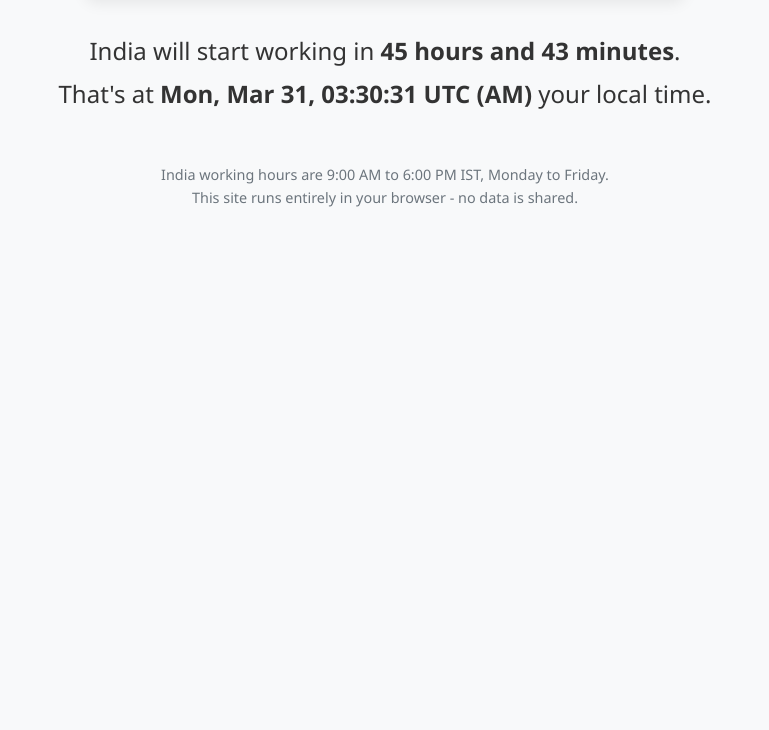
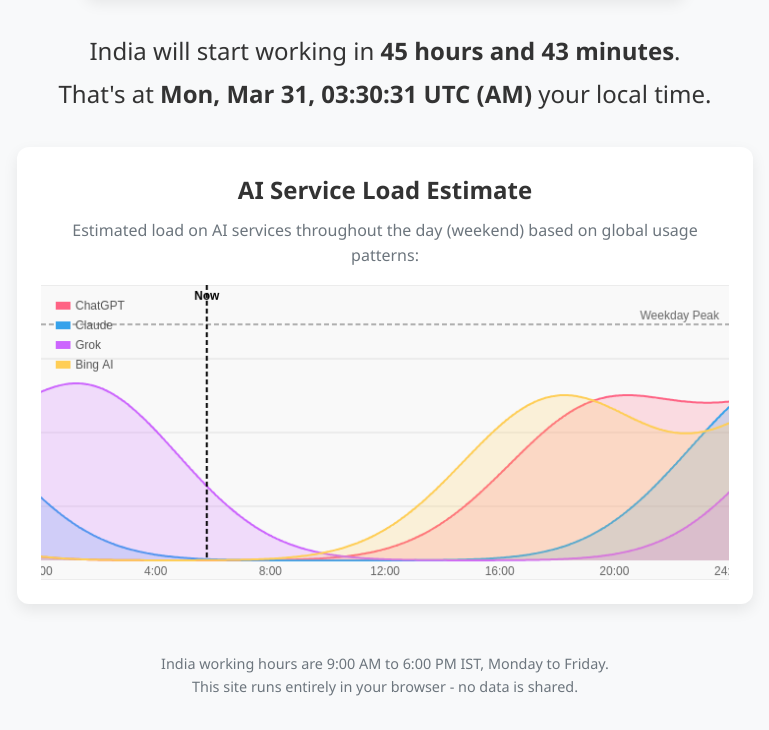
Before and after one commit to bobbigmac/is-india-working, a website built with Parcel: page index.html in a window 1280 px wide. Shown: the part 566-1296 px from the top of the page, without its empty margins (255-1024 px from the left). Before the commit the page ends 807 px from the top, so only its background shows below. Built offline with nearby package versions, Linux system fonts and the light colour scheme.

Commit message:
Basic graph

```diff
--- a/index.html
+++ b/index.html
@@ -28,6 +28,12 @@
 
         <div id="time-until" class="time-until"></div>
 
+        <div class="graph-container">
+            <h2>AI Service Load Estimate</h2>
+            <p class="graph-description">Estimated load on AI services throughout the day <span id="day-type"></span> based on global usage patterns:</p>
+            <canvas id="llm-load-graph" width="700" height="300"></canvas>
+        </div>
+
         <footer>
             <p>India working hours are 9:00 AM to 6:00 PM IST, Monday to Friday.</p>
             <p>This site runs entirely in your browser - no data is shared.</p>
--- /dev/null
+++ b/load-graph.js
@@ -0,0 +1,269 @@
+// llmLoadGraph.js
+// Render an LLM provider load graph into a provided canvas context, using user-local time and day
+
+export function renderLLMLoadGraph(canvas, options = {}) {
+  const ctx = canvas.getContext("2d");
+  const width = canvas.width;
+  const height = canvas.height;
+
+  const now = new Date();
+  const currentHour = now.getHours();
+  const isWeekend = now.getDay() === 0 || now.getDay() === 6;
+
+  // Update the day type text
+  const dayTypeElement = document.getElementById('day-type');
+  if (dayTypeElement) {
+    dayTypeElement.textContent = `(${isWeekend ? 'weekend' : 'weekday'})`;
+  }
+
+  const providers = [
+    {
+      name: "ChatGPT",
+      color: "#ff6384",
+      weekdayPeaks: [11, 17, 0],
+      weekendPeaks: [13, 18],
+      weekendScale: 0.7  // Weekend peaks are 70% of weekday peaks
+    },
+    {
+      name: "Claude",
+      color: "#36a2eb",
+      weekdayPeaks: [16, 20, 1],
+      weekendPeaks: [17, 21],
+      weekendScale: 0.65  // Weekend peaks are 65% of weekday peaks
+    },
+    {
+      name: "Grok",
+      color: "#cc65fe",
+      weekdayPeaks: [0, 18],
+      weekendPeaks: [1, 19],
+      weekendScale: 0.75  // Weekend peaks are 75% of weekday peaks
+    },
+    {
+      name: "Bing AI",
+      color: "#ffce56",
+      weekdayPeaks: [11, 17],
+      weekendPeaks: [12, 18],
+      weekendScale: 0.7  // Weekend peaks are 70% of weekday peaks
+    },
+  ];
+
+  function generateCurve(peaks, weekendScale = 1) {
+    // Generate points at 5-minute intervals (193 points for 24 hours)
+    const numPoints = 193; // 24 hours * 12 points per hour + 1 for wrapping
+    const points = new Array(numPoints).fill(0);
+
+    for (const peak of peaks) {
+      for (let i = 0; i < numPoints; i++) {
+        const hour = (i / 12); // Convert point index to hour
+        const dist = Math.min(
+          Math.abs(hour - peak),
+          Math.abs(hour - peak + 24),
+          Math.abs(hour - peak - 24)
+        );
+        // Tighter Gaussian falloff to maintain distinct peaks
+        const gaussian = Math.exp(-0.5 * (dist / 2.2) ** 2);
+        points[i] += gaussian;
+      }
+    }
+
+    // Normalize the values and apply weekend scaling if needed
+    const max = Math.max(...points);
+    return points.map(v => (v / max) * weekendScale);
+  }
+
+  const curves = providers.map(p => {
+    const peaks = isWeekend ? p.weekendPeaks : p.weekdayPeaks;
+    const scale = isWeekend ? p.weekendScale : 1;
+    return generateCurve(peaks, scale);
+  });
+
+  // Clear canvas
+  ctx.clearRect(0, 0, width, height);
+
+  // Background
+  ctx.fillStyle = "#f9f9f9";
+  ctx.fillRect(0, 0, width, height);
+
+  // Draw grid
+  ctx.strokeStyle = "#e0e0e0";
+  ctx.lineWidth = 1;
+
+  // Vertical grid lines (hours)
+  ctx.beginPath();
+  for (let i = 0; i <= 24; i += 2) {
+    const x = (i / 24) * width;
+    ctx.moveTo(x, 0);
+    ctx.lineTo(x, height);
+  }
+
+  // Horizontal grid lines
+  ctx.beginPath();
+  for (let i = 0; i <= 4; i++) {
+    const y = (i / 4) * height;
+    ctx.moveTo(0, y);
+    ctx.lineTo(width, y);
+  }
+  ctx.stroke();
+
+  // Draw x-axis labels (hours)
+  ctx.fillStyle = "#666";
+  ctx.font = "12px sans-serif";
+  ctx.textAlign = "center";
+  for (let i = 0; i <= 24; i += 4) {
+    const x = (i / 24) * width;
+    ctx.fillText(`${i}:00`, x, height - 5);
+  }
+
+  // Helper function to get point coordinates
+  function getPoint(i, value) {
+    return {
+      x: (i / 192) * width,
+      y: height - value * height * 0.8 - 20
+    };
+  }
+
+  // Helper function to calculate slope between two points
+  function getSlope(p1, p2) {
+    return Math.abs((p2.y - p1.y) / (p2.x - p1.x));
+  }
+
+  // Helper function to get control points with dynamic tension
+  function getControlPoints(p0, p1, p2, p3) {
+    // Calculate slopes
+    const slope1 = getSlope(p0, p2);
+    const slope2 = getSlope(p1, p3);
+
+    // Adjust tension based on slope (more responsive to local changes)
+    const baseTension = 0.25;
+    const tension1 = baseTension / (1 + slope1 * 0.3);
+    const tension2 = baseTension / (1 + slope2 * 0.3);
+
+    const dx1 = p2.x - p0.x;
+    const dx2 = p3.x - p1.x;
+
+    // Calculate control points with refined tension adjustment
+    return {
+      cp1: {
+        x: p1.x + dx1 * tension1,
+        y: p1.y + (p2.y - p0.y) * tension1 * 0.4
+      },
+      cp2: {
+        x: p2.x - dx2 * tension2,
+        y: p2.y - (p3.y - p1.y) * tension2 * 0.4
+      }
+    };
+  }
+
+  // Draw curves with better styling
+  providers.forEach((provider, index) => {
+    const curve = curves[index];
+
+    // Draw filled area under curve
+    ctx.fillStyle = `${provider.color}33`; // Add transparency
+    ctx.beginPath();
+
+    // Start at the bottom left
+    ctx.moveTo(0, height - 20);
+
+    // Draw the curve
+    for (let i = 0; i < curve.length; i++) {
+      const p1 = getPoint(i, curve[i]);
+
+      if (i === 0) {
+        ctx.lineTo(p1.x, p1.y);
+      } else {
+        const p0 = getPoint(Math.max(0, i - 2), curve[Math.max(0, i - 2)]);
+        const prevP = getPoint(i - 1, curve[i - 1]);
+        const nextP = getPoint(Math.min(curve.length - 1, i + 1), curve[Math.min(curve.length - 1, i + 1)]);
+
+        const { cp1, cp2 } = getControlPoints(p0, prevP, p1, nextP);
+        ctx.bezierCurveTo(cp1.x, cp1.y, cp2.x, cp2.y, p1.x, p1.y);
+      }
+    }
+
+    // Complete the filled area
+    ctx.lineTo(width, height - 20);
+    ctx.closePath();
+    ctx.fill();
+
+    // Draw curve line
+    ctx.strokeStyle = provider.color;
+    ctx.lineWidth = 2;
+    ctx.beginPath();
+
+    // Draw the curve
+    for (let i = 0; i < curve.length; i++) {
+      const p1 = getPoint(i, curve[i]);
+
+      if (i === 0) {
+        ctx.moveTo(p1.x, p1.y);
+      } else {
+        const p0 = getPoint(Math.max(0, i - 2), curve[Math.max(0, i - 2)]);
+        const prevP = getPoint(i - 1, curve[i - 1]);
+        const nextP = getPoint(Math.min(curve.length - 1, i + 1), curve[Math.min(curve.length - 1, i + 1)]);
+
+        const { cp1, cp2 } = getControlPoints(p0, prevP, p1, nextP);
+        ctx.bezierCurveTo(cp1.x, cp1.y, cp2.x, cp2.y, p1.x, p1.y);
+      }
+    }
+    ctx.stroke();
+  });
+
+  // Draw weekday peak reference line if it's a weekend
+  if (isWeekend) {
+    ctx.strokeStyle = "#666";
+    ctx.lineWidth = 1;
+    ctx.setLineDash([5, 3]);
+    ctx.beginPath();
+
+    // Draw at the weekday peak level (where value would be 1.0)
+    const peakY = height - 1.0 * height * 0.8 - 20;
+    ctx.moveTo(0, peakY);
+    ctx.lineTo(width, peakY);
+    ctx.stroke();
+
+    // Add label
+    ctx.fillStyle = "#666";
+    ctx.font = "12px sans-serif";
+    ctx.textAlign = "right";
+    ctx.fillText("Weekday Peak", width - 10, peakY - 5);
+
+    // Reset dash pattern
+    ctx.setLineDash([]);
+  }
+
+  // Draw current time indicator
+  const nowX = (currentHour + now.getMinutes() / 60) / 24 * width;
+  ctx.strokeStyle = "#000";
+  ctx.lineWidth = 2;
+  ctx.beginPath();
+  ctx.setLineDash([5, 3]);
+  ctx.moveTo(nowX, 0);
+  ctx.lineTo(nowX, height - 20);
+  ctx.stroke();
+  ctx.setLineDash([]);
+
+  // Draw current time label
+  ctx.fillStyle = "#000";
+  ctx.font = "bold 12px sans-serif";
+  ctx.textAlign = "center";
+  ctx.fillText("Now", nowX, 15);
+
+  // Draw legend
+  const legendX = 15;
+  let legendY = 25;
+  ctx.textAlign = "left";
+  providers.forEach((p, i) => {
+    ctx.fillStyle = p.color;
+    ctx.fillRect(legendX, legendY - 8, 15, 8);
+    ctx.fillStyle = "#555";
+    ctx.font = "12px sans-serif";
+    ctx.fillText(p.name, legendX + 20, legendY);
+    legendY += 20;
+  });
+}
+
+// Usage:
+// const canvas = document.getElementById("yourCanvasId");
+// import { renderLLMLoadGraph } from "./llmLoadGraph.js";
+// renderLLMLoadGraph(canvas);
--- a/script.js
+++ b/script.js
@@ -1,8 +1,26 @@
+import { renderLLMLoadGraph } from './load-graph.js';
+
 document.addEventListener('DOMContentLoaded', () => {
     // Update times every second
     updateTimes();
     setInterval(updateTimes, 1000);
+
+    // Initialize the LLM load graph
+    initializeLLMLoadGraph();
 });
+
+function initializeLLMLoadGraph() {
+    const canvas = document.getElementById('llm-load-graph');
+    if (canvas) {
+        // Initialize graph
+        renderLLMLoadGraph(canvas);
+
+        // Update graph every 5 minutes to reflect changing time
+        setInterval(() => {
+            renderLLMLoadGraph(canvas);
+        }, 5 * 60 * 1000);
+    }
+}
 
 function updateTimes() {
     // Get current local time
--- a/styles.css
+++ b/styles.css
@@ -97,6 +97,32 @@
     line-height: 1.8;
 }
 
+.graph-container {
+    background-color: white;
+    border-radius: 12px;
+    padding: 1.5rem;
+    margin: 2rem auto;
+    box-shadow: 0 6px 15px rgba(0, 0, 0, 0.08);
+    max-width: 740px;
+    transition: transform 0.2s ease;
+}
+
+.graph-container:hover {
+    transform: translateY(-5px);
+}
+
+.graph-description {
+    margin-bottom: 1rem;
+    color: #6c757d;
+}
+
+#llm-load-graph {
+    max-width: 100%;
+    height: auto;
+    margin: 0 auto;
+    display: block;
+}
+
 footer {
     margin-top: 3rem;
     color: #6c757d;
@@ -115,4 +141,8 @@
     .status {
         font-size: 1.5rem;
     }
+
+    #llm-load-graph {
+        height: 200px;
+    }
 }
```
